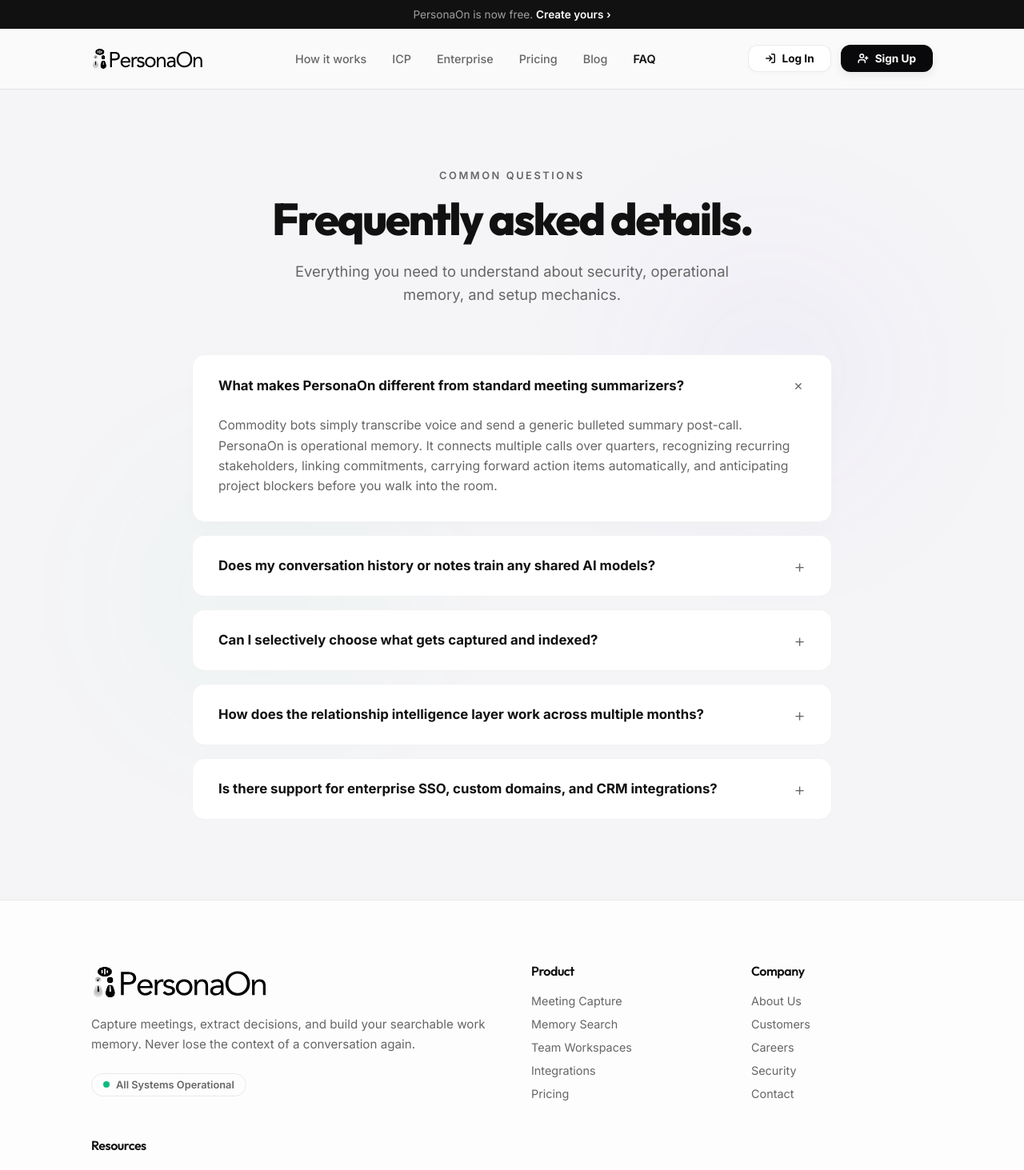
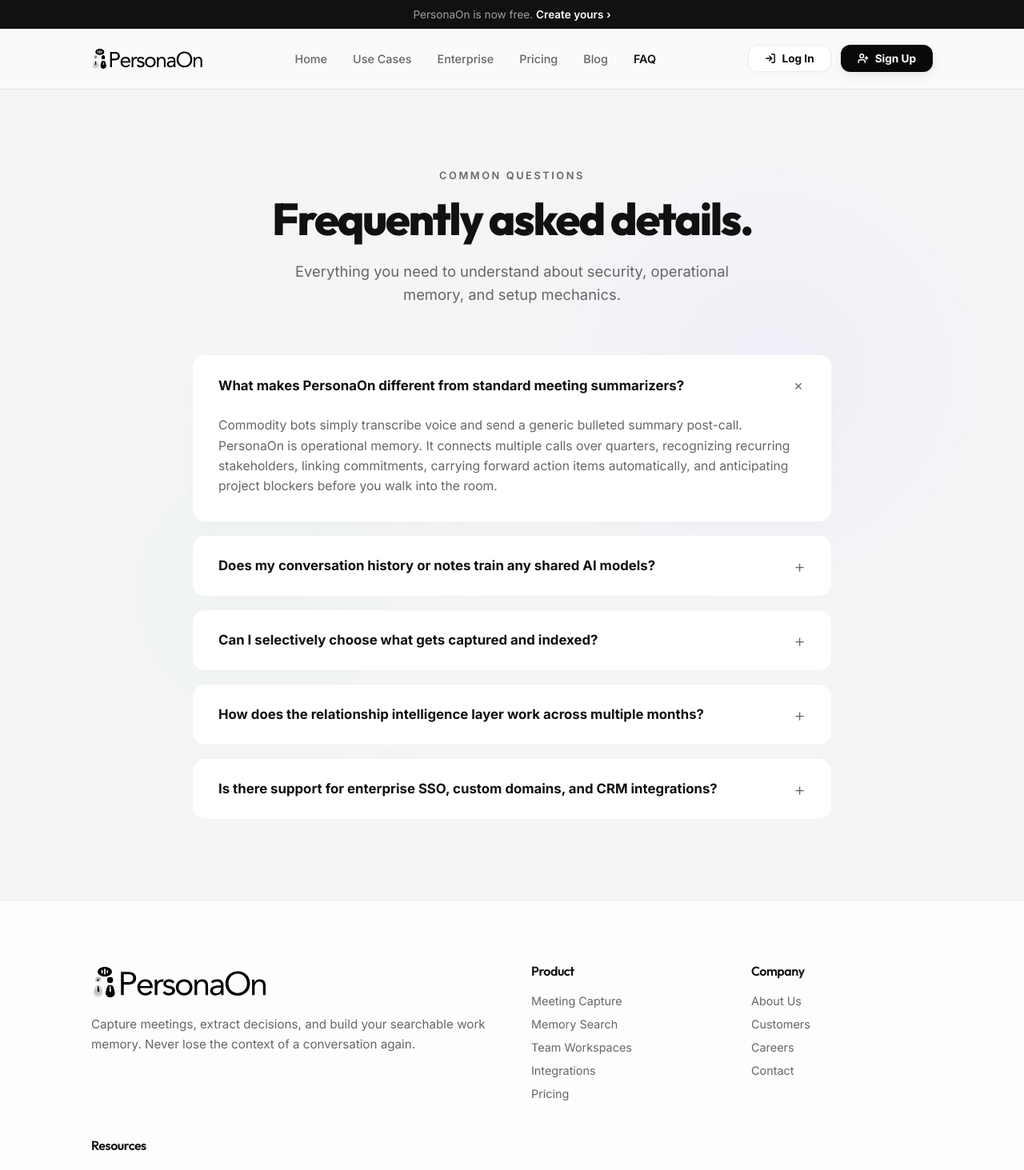
Before and after one commit to saideekshith06/personaon_-, a Next.js app: page /faq in a window 1280 px wide. Shown: the top 1463 px of the page at 80% size. Built offline with nearby package versions, Linux system fonts and the light colour scheme.

Commit message:
changes done

```diff
--- a/src/app/components/Footer.tsx
+++ b/src/app/components/Footer.tsx
@@ -27,30 +27,6 @@
             <p style={{ lineHeight: "1.6", fontSize: "0.95rem", color: "var(--text-dark-muted)", marginBottom: "24px" }}>
               Capture meetings, extract decisions, and build your searchable work memory. Never lose the context of a conversation again.
             </p>
-            {/* System Status */}
-            <div
-              style={{
-                display: "inline-flex",
-                alignItems: "center",
-                gap: "8px",
-                padding: "6px 14px",
-                borderRadius: "20px",
-                fontSize: "0.8rem",
-                color: "var(--text-dark-muted)",
-                fontWeight: 600,
-                border: "1px solid var(--border-light)"
-              }}
-            >
-              <span
-                style={{
-                  width: "8px",
-                  height: "8px",
-                  background: "#10b981",
-                  borderRadius: "50%",
-                }}
-              />
-              All Systems Operational
-            </div>
           </div>
 
           {/* Product Links */}
@@ -75,7 +51,7 @@
               Company
             </h4>
             <ul style={{ listStyle: "none", display: "flex", flexDirection: "column", gap: "12px", fontSize: "0.9rem" }}>
-              {["About Us", "Customers", "Careers", "Security", "Contact"].map((link) => (
+              {["About Us", "Customers", "Careers", "Contact"].map((link) => (
                 <li key={link}>
                   <a href="#" style={{ color: "var(--text-dark-muted)", transition: "var(--transition-smooth)" }} className="footer-link">
                     {link}
@@ -91,7 +67,7 @@
               Resources
             </h4>
             <ul style={{ listStyle: "none", display: "flex", flexDirection: "column", gap: "12px", fontSize: "0.9rem" }}>
-              {["Help Center", "API Reference", "Guides & Tutorials", "Blog", "Status Page"].map((link) => (
+              {["Help Center", "API Reference", "Guides & Tutorials", "Blog"].map((link) => (
                 <li key={link}>
                   <a href="#" style={{ color: "var(--text-dark-muted)", transition: "var(--transition-smooth)" }} className="footer-link">
                     {link}
--- a/src/app/components/HabitMoatSection.tsx
+++ b/src/app/components/HabitMoatSection.tsx
@@ -48,7 +48,7 @@
           alignItems: "center",
           gap: "8px"
         }}>
-          Start free
+          Get Started
           <svg width="14" height="14" viewBox="0 0 24 24" fill="none" stroke="currentColor" strokeWidth="2.5" strokeLinecap="round" strokeLinejoin="round">
             <line x1="5" y1="12" x2="19" y2="12"></line>
             <polyline points="12 5 19 12 12 19"></polyline>
--- a/src/app/components/Navbar.tsx
+++ b/src/app/components/Navbar.tsx
@@ -6,8 +6,8 @@
 import Logo from "./Logo";
 
 const navItems = [
-  { label: "How it works", href: "/#how-it-works" },
-  { label: "ICP", href: "/icp" },
+  { label: "Home", href: "/" },
+  { label: "Use Cases", href: "/use-cases" },
   { label: "Enterprise", href: "/enterprise" },
   { label: "Pricing", href: "/pricing" },
   { label: "Blog", href: "/blog" },
--- a/src/app/use-cases/page.tsx
+++ b/src/app/use-cases/page.tsx
@@ -6,7 +6,7 @@
 import ICPSections from "../components/ICPSections";
 import ICPInteractiveWorkflow from "../components/ICPInteractiveWorkflow";
 
-export default function ICPPage() {
+export default function UseCasesPage() {
   return (
     <div
       style={{
```
Also changed, not shown: src/app/page.tsx (+2 -11 lines).
